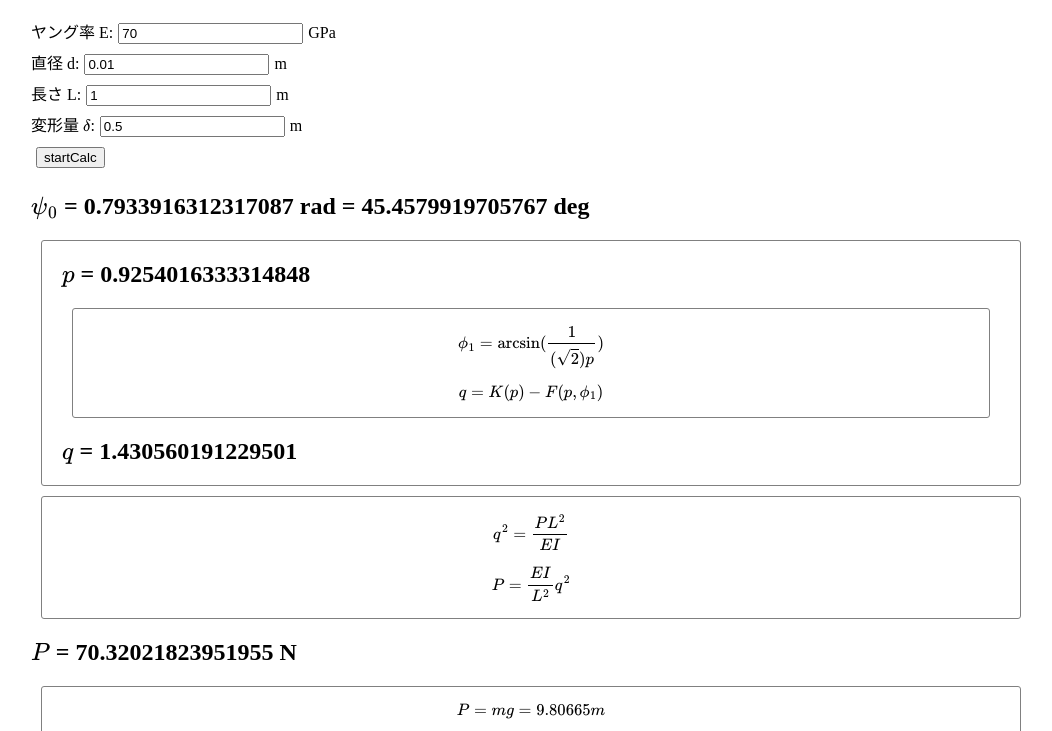
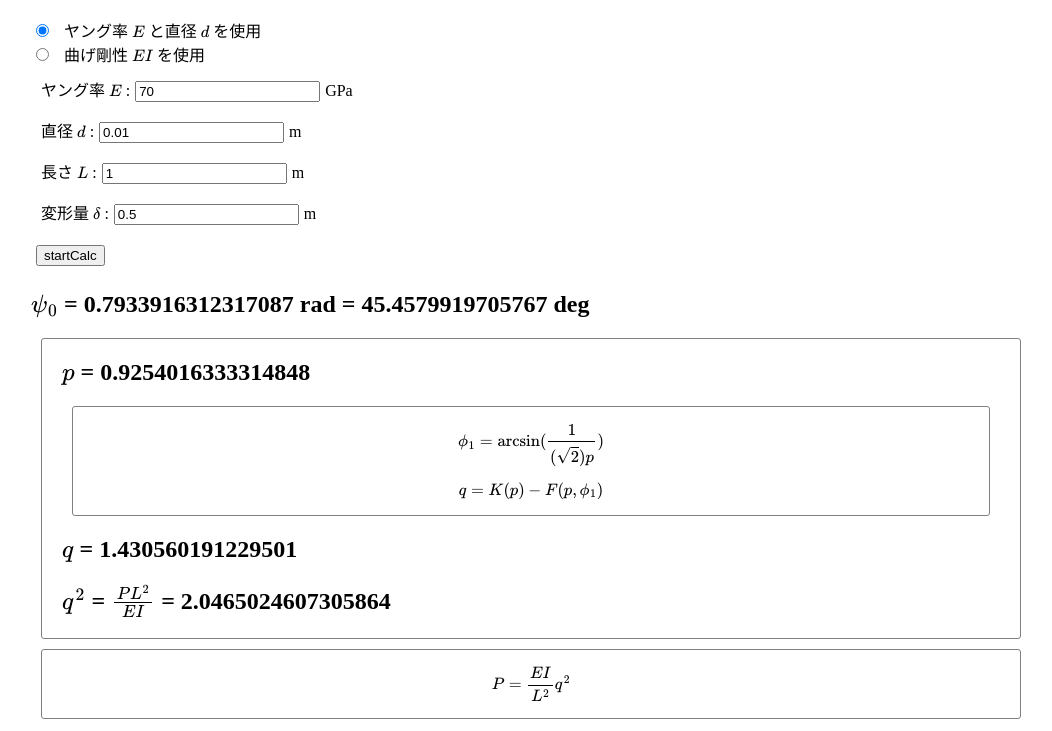
Before and after one commit to 00kenno/publisher, a plain HTML site: page pages/Equations_of_Equilibrium_of_a_Bent_Elastic_Rod.html in a window 1280 px wide. Both pictures are taken after a click on the button "startCalc". Shown: the part 69-800 px from the top of the page, without its empty margins (109-1161 px from the left). Drawn offline with nearby package versions, Linux system fonts and the light colour scheme.

Commit message:
add EImode

```diff
--- a/pages/Equations_of_Equilibrium_of_a_Bent_Elastic_Rod.html
+++ b/pages/Equations_of_Equilibrium_of_a_Bent_Elastic_Rod.html
@@ -10,9 +10,19 @@
 		}
 		label {
 			display: block;
+			margin: 10px;
+		}
+		input + label {
+			display: inline;
 		}
 		input {
 			margin: 5px;
+		}
+		#useEandDiameter:checked ~ .EI {
+			display: none;
+		}
+		#useEI:checked ~ .EandDiameter {
+			display: none;
 		}
 		.sub {
 			border: solid gray 1px;
@@ -33,11 +43,17 @@
 </head>
 <body>
 	<h1>有限変形理論</h1>
-	<label>ヤング率&nbsp;E:<input type="number" id="E" value="70"></input>GPa</label>
-	<label>直径&nbsp;d:<input type="number" id="diameter" value="0.01"></input>m</label>
-	<label>長さ&nbsp;L:<input type="number" id="L" value="1"></input>m</label>
-	<label>変形量&nbsp;\(\delta\):<input type="number" id = "inputSmallDelta" value="0.5"></input>m</label>
-	<input type="button" onclick="startCalc()" value="startCalc"></input>
+	<form>
+		<input type="radio" name="changeInput" value="useEandDiameter" id="useEandDiameter" checked><label for="useEandDiameter">ヤング率&nbsp;\(E\)&nbsp;と直径&nbsp;\(d\)&nbsp;を使用</label>
+		<br>
+		<input type="radio" name="changeInput" value="useEI" id="useEI"><label for="useEI">曲げ剛性&nbsp;\(EI\)&nbsp;を使用</label>
+		<label class="EandDiameter">ヤング率&nbsp;\(E\)&nbsp;:<input type="number" id="E" value="70"></input>GPa</label>
+		<label class="EandDiameter">直径&nbsp;\(d\)&nbsp;:<input type="number" id="diameter" value="0.01"></input>m</label>
+		<label class="EI">曲げ剛性&nbsp;\(EI\)&nbsp;:<input type="number" id="EI" value="70"></input>Nm<sup>2</sup></label>
+		<label>長さ&nbsp;\(L\)&nbsp;:<input type="number" id="L" value="1"></input>m</label>
+		<label>変形量&nbsp;\(\delta\)&nbsp;:<input type="number" id = "inputSmallDelta" value="0.5"></input>m</label>
+		<input type="button" onclick="startCalc()" value="startCalc">
+	</form>
 	<h2>\(\psi_{0}\)&nbsp;=&nbsp;<span id="psi_0">0</span></h2>
 	<div class="sub">
 		<h2>\(p\)&nbsp;=&nbsp;<span id="p">0</span></h2>
@@ -46,9 +62,9 @@
 			$$q = K(p) - F(p,\phi_{1})$$
 		</div>
 		<h2>\(q\)&nbsp;=&nbsp;<span id="q">0</span></h2>
+		<h2>\(q^2\)&nbsp;=&nbsp;\(\frac{PL^2}{EI}\)&nbsp;=&nbsp;<span id="q^2">0</span></h2>
 	</div>
 	<div class="sub">
-		$$q^2 = \frac{PL^2}{EI}$$
 		$$P = \frac{EI}{L^2}q^2$$
 	</div>
 	<h2>\(P\)&nbsp;=&nbsp;<span id="P">0</span>&nbsp;N</h2>
@@ -83,7 +99,7 @@
 	<p>
 		第一項は第一種完全楕円積分&nbsp;\(K(p)\)，
 		第二項は第一種不完全楕円積分&nbsp;\(F(p,\phi_{1})\)&nbsp;である．<br>
-		これらは<s>区分求積法</s>シンプソン則で近似値を求めた．
+		これらは&nbsp;<s>区分求積法</s>&nbsp;シンプソン則で近似値を求めた．
 		<a href="https://keisan.casio.jp/menu/system/000000001250">計算サイト</a>
 		の結果と見比べ，分割数は10000とした．<br>
 		ここで，\(\phi_{1} = \arcsin(\frac{1}{(\sqrt{2})p})\)&nbsp;である．<br>
@@ -105,9 +121,18 @@
 </body>
 <script>
 	function startCalc () {
-		const E = document.getElementById("E").value * 1e9;
-		const diameter = document.getElementById("diameter").value;
-		const I = Math.PI * (diameter**4) / 64;
+		let E = 0;
+		let diameter = 0;
+		let I = 0;
+		if (document.getElementById("useEandDiameter").checked) {
+			E = document.getElementById("E").value * 1e9;
+			diameter = document.getElementById("diameter").value;
+			I = Math.PI * (diameter**4) / 64;
+		}
+		else {
+			E = document.getElementById("EI").value;
+			I = 1;
+		}
 		const L = document.getElementById("L").value;
 		const delta = document.getElementById("inputSmallDelta").value;
 		console.log(`E=${E},d=${diameter},I=${I},L=${L},delta=${delta}`);
@@ -115,6 +140,7 @@
 		document.getElementById("psi_0").textContent = (`${result.psi_0} rad = ${result.psi_0 * 180 / Math.PI} deg`);
 		document.getElementById("p").textContent = result.p;
 		document.getElementById("q").textContent = result.q;
+		document.getElementById("q^2").textContent = result.q * result.q;
 		document.getElementById("P").textContent = result.P;
 		document.getElementById("m").textContent = result.P / 9.80665;
 		document.getElementById("outputSmallDelta").textContent = result.d;
@@ -123,7 +149,12 @@
 		document.getElementById("l").textContent = L - D;
 		const M_0 = result.P * (L - D);
 		document.getElementById("M_0").textContent = M_0;
-		document.getElementById("sigma").textContent = M_0 / I * diameter / 2 * 1e-6;
+		if (document.getElementById("useEandDiameter").checked) {
+			document.getElementById("sigma").textContent = M_0 / I * diameter / 2 * 1e-6;
+		}
+		else {
+			document.getElementById("sigma").textContent = "-";
+		}
 	}
 
 	function findPsi_0 (E, I, L, inputSmallDelta) {
```
